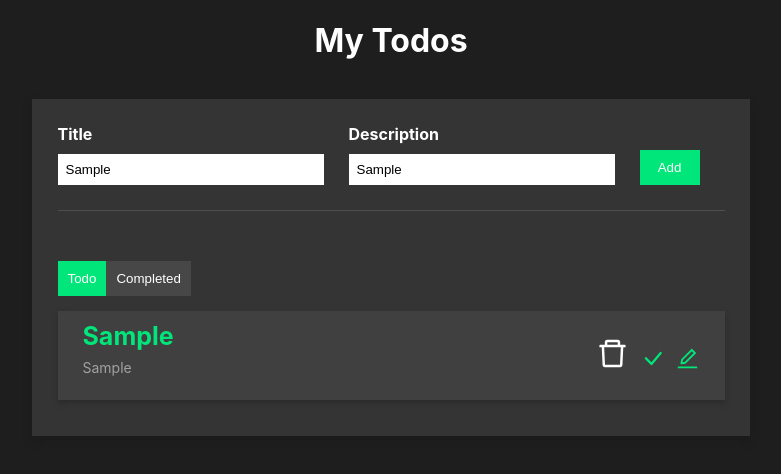
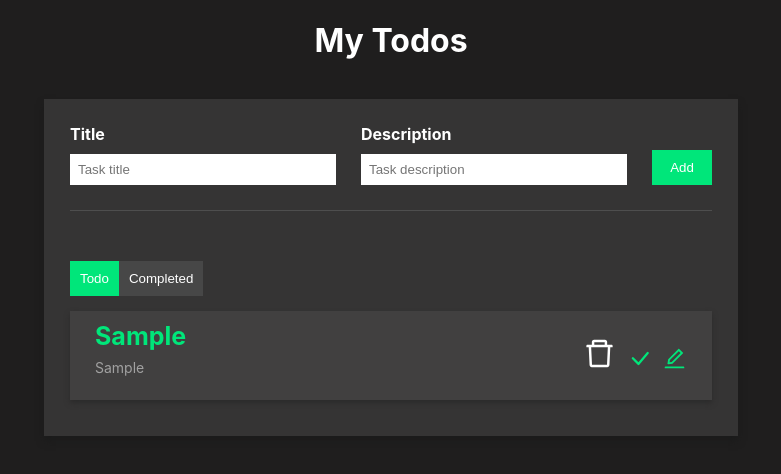
Before and after one commit to Sebastian-Zgheyb/TodoList, a React (Create React App) app in the folder todo-app/: page / in a window 1280 px wide. Both pictures are taken after typing "Sample", "Sample" into the empty fields and a click on the button "Add". Shown: the top 474 px of the page, without its empty margins (249-1030 px from the left). Built offline with nearby package versions, Linux system fonts and the light colour scheme.

Commit message:
Refactored code into components

```diff
--- a/todo-app/src/App.js
+++ b/todo-app/src/App.js
@@ -1,164 +1,89 @@
 import { useEffect, useState } from 'react';
 import './App.css';
-import { AiOutlineDelete, AiOutlineEdit } from 'react-icons/ai';
-import { BsCheckLg } from 'react-icons/bs';
+import TodoInput from './components/TodoInput';
+import TodoList from './components/TodoList';
+import CompletedList from './components/CompletedList';
+import ButtonGroup from './components/ButtonGroup';
+
 function App() {
   const [isCompleteScreen, setIsCompleteScreen] = useState(false);
   const [allTodos, setTodos] = useState([]);
-  const [newTitle, setNewTitle] = useState("");
-  const [newDescription, setNewDescription] = useState("");
   const [completedTodos, setCompletedTodos] = useState([]);
-  const [currentEdit, setCurrentEdit] = useState("");
-  const [currentEditedItem, setCurrentEditedItem] = useState("");
+  const [currentEdit, setCurrentEdit] = useState(null);
+  const [currentEditedItem, setCurrentEditedItem] = useState(null);
 
-  const handleAddTodo = () => {
-    let newTodoItem = {
-      title: newTitle,
-      description: newDescription
-    }
+  useEffect(() => {
+    const savedTodo = JSON.parse(localStorage.getItem('todolist'));
+    const savedCompletedTodo = JSON.parse(localStorage.getItem('completedTodos'));
+    if (savedTodo) setTodos(savedTodo);
+    if (savedCompletedTodo) setCompletedTodos(savedCompletedTodo);
+  }, []);
 
-    let updatedTodoArr = [...allTodos];
-    updatedTodoArr.push(newTodoItem);
-    setTodos(updatedTodoArr);
-    localStorage.setItem('todolist', JSON.stringify(updatedTodoArr));
-  }
-
-  const handleDeleteTodo = (index)=>{
-    let reducedTodo = [...allTodos];
-    reducedTodo.splice(index, 1);
-
-    localStorage.setItem('todolist', JSON.stringify(reducedTodo));
-    setTodos(reducedTodo);
+  const handleAddTodo = (title, description) => {
+    const newTodoItem = { title, description };
+    const updatedTodos = [...allTodos, newTodoItem];
+    setTodos(updatedTodos);
+    localStorage.setItem('todolist', JSON.stringify(updatedTodos));
   };
 
-  const handleDeleteCompletedTodo = (index)=>{
-    let reducedCompletedTodo = [...completedTodos];
-    reducedCompletedTodo.splice(index, 1);
-    localStorage.setItem('completedTodos', JSON.stringify(reducedCompletedTodo));
-    setCompletedTodos(reducedCompletedTodo);
-  }
+  const handleDeleteTodo = (index) => {
+    const updatedTodos = [...allTodos];
+    updatedTodos.splice(index, 1);
+    setTodos(updatedTodos);
+    localStorage.setItem('todolist', JSON.stringify(updatedTodos));
+  };
 
-  const handleEdit = (index, item)=>{
+  const handleDeleteCompletedTodo = (index) => {
+    const updatedCompletedTodos = [...completedTodos];
+    updatedCompletedTodos.splice(index, 1);
+    setCompletedTodos(updatedCompletedTodos);
+    localStorage.setItem('completedTodos', JSON.stringify(updatedCompletedTodos));
+  };
+
+  const handleEdit = (index, item) => {
     setCurrentEdit(index);
     setCurrentEditedItem(item);
-  }
+  };
 
-  const handleUpdateTitle = (value)=>{
-    setCurrentEditedItem((prev)=> {
-      return {...prev, title:value}
-    })
-  }
+  const handleUpdateTodo = (updatedItem) => {
+    const updatedTodos = [...allTodos];
+    updatedTodos[currentEdit] = updatedItem;
+    setTodos(updatedTodos);
+    setCurrentEdit(null);
+    setCurrentEditedItem(null);
+    localStorage.setItem('todolist', JSON.stringify(updatedTodos));
+  };
 
-  const handleUpdateDescription = (value)=>{
-    setCurrentEditedItem((prev)=> {
-      return {...prev, description:value}
-    })
-  }
+  const handleComplete = (index) => {
+    const now = new Date();
+    const completedOn = `${now.getDate()}-${now.getMonth() + 1}-${now.getFullYear()} at ${now.getHours()}:${now.getMinutes()}:${now.getSeconds()}`;
+    const completedItem = { ...allTodos[index], completedOn };
 
-  const handleUpdateToDo = ()=> {
-    let newToDo = [...allTodos];
-    newToDo[currentEdit] = currentEditedItem;
-    setTodos(newToDo);
-    setCurrentEdit("");
-    localStorage.setItem('todolist', JSON.stringify(newToDo));
-  }
+    setCompletedTodos([...completedTodos, completedItem]);
+    handleDeleteTodo(index);
+    localStorage.setItem('completedTodos', JSON.stringify([...completedTodos, completedItem]));
+  };
 
-  const handleComplete = (index)=>{
-    let now = new Date();
-    let dd = now.getDate();
-    let mm = now.getMonth() + 1;
-    let yyyy = now.getFullYear();
-    let h = now.getHours();
-    let m = now.getMinutes();
-    let s = now.getSeconds();
-    let completedOn = dd + '-' + mm + '-' + yyyy + ' at ' + h + ':' + m + ':' + s;
-
-    let filteredItem = {
-      ...allTodos[index],
-      completedOn: completedOn
-    }
-    let updatedCompletedArr = [...completedTodos];
-    updatedCompletedArr.push(filteredItem);
-    setCompletedTodos(updatedCompletedArr);
-    handleDeleteTodo(index);
-    localStorage.setItem('completedTodos', JSON.stringify(updatedCompletedArr));
-  }
-
-  useEffect(()=>{
-    let savedTodo = JSON.parse(localStorage.getItem('todolist'));
-    let savedCompletedTodo = JSON.parse(localStorage.getItem('completedTodos'));
-    if (savedTodo) {
-      setTodos(savedTodo);
-    }
-    if (savedCompletedTodo) {
-      setCompletedTodos(savedCompletedTodo);
-    }
-  }, []);
   return (
     <div className="App">
       <h1>My Todos</h1>
-
-      <div className='todo-wrapper'>
-        <div className='todo-input'>
-            <div className='todo-input-item'>
-              <label>Title</label>
-              <input type="text" value={newTitle} onChange={(e)=>setNewTitle(e.target.value)} placeholder="What's the task title?"></input>
-            </div>
-            <div className='todo-input-item'>
-              <label>Description</label>
-              <input type="text" value={newDescription} onChange={(e)=>setNewDescription(e.target.value)} placeholder="What's the task description?"></input>
-            </div>
-            <div className='todo-input-item'>
-              <button type='button' onClick={handleAddTodo} className='primaryButton'>Add</button>
-            </div>
-        </div>
-        <div className='button-area'>
-          <button className={`secondaryButton ${isCompleteScreen===false && 'active'}`} onClick={()=>setIsCompleteScreen(false)}>Todo</button>
-          <button className={`secondaryButton ${isCompleteScreen===true && 'active'}`} onClick={()=>setIsCompleteScreen(true)}>Completed</button>
-        </div>
-        <div className='todo-list'>
-          {isCompleteScreen===false && allTodos.map((item, index)=> {
-            if (currentEdit===index) {
-              return(
-                <div className='edit__wrapper' key={index}>
-                <input placeholder='Updated Title' onChange={(e)=>handleUpdateTitle(e.target.value)} value={currentEditedItem.title}/>
-                <textarea placeholder='Updated Title' rows={4} onChange={(e)=>handleUpdateDescription(e.target.value)} value={currentEditedItem.description}/>
-                  <button type="button" onClick={handleUpdateToDo} className='primaryButton'>Update</button>
-              </div>
-              )
-            }
-            else {
-
-            }
-            return (
-              <div className='todo-list-item' key={index}>
-            <div>
-              <h3>{item.title}</h3>
-              <p>{item.description}</p>
-            </div>
-            <div>
-              <AiOutlineDelete className='icon' onClick={()=>handleDeleteTodo(index)} title="Delete?"/>
-              <BsCheckLg className='check-icon' onClick={()=>handleComplete(index)} title="Complete?"/>
-              <AiOutlineEdit className="check-icon" onClick={()=>handleEdit(index, item)} title="Edit?"/>
-            </div>
-          </div>
-            )
-          })}
-
-          {isCompleteScreen===true && completedTodos.map((item, index)=> {
-            return (
-              <div className='todo-list-item' key={index}>
-            <div>
-              <h3>{item.title}</h3>
-              <p>{item.description}</p>
-              <p><small>Completed on: {item.completedOn}</small></p>
-            </div>
-            <div>
-              <AiOutlineDelete className='icon' onClick={()=>handleDeleteCompletedTodo(index)} title="Delete?"/>
-            </div>
-          </div>
-            )
-          })}
+      <div className="todo-wrapper">
+        <TodoInput onAddTodo={handleAddTodo} />
+        <ButtonGroup isCompleteScreen={isCompleteScreen} setIsCompleteScreen={setIsCompleteScreen} />
+        <div className="todo-list">
+          {!isCompleteScreen ? (
+            <TodoList
+              todos={allTodos}
+              onDelete={handleDeleteTodo}
+              onComplete={handleComplete}
+              onEdit={handleEdit}
+              currentEdit={currentEdit}
+              currentEditedItem={currentEditedItem}
+              onUpdateTodo={handleUpdateTodo}
+            />
+          ) : (
+            <CompletedList todos={completedTodos} onDelete={handleDeleteCompletedTodo} />
+          )}
         </div>
       </div>
     </div>
--- /dev/null
+++ b/todo-app/src/components/ButtonGroup.js
@@ -0,0 +1,20 @@
+const ButtonGroup = ({ isCompleteScreen, setIsCompleteScreen }) => {
+    return (
+      <div className="button-area">
+        <button
+          className={`secondaryButton ${!isCompleteScreen && 'active'}`}
+          onClick={() => setIsCompleteScreen(false)}
+        >
+          Todo
+        </button>
+        <button
+          className={`secondaryButton ${isCompleteScreen && 'active'}`}
+          onClick={() => setIsCompleteScreen(true)}
+        >
+          Completed
+        </button>
+      </div>
+    );
+  };
+
+  export default ButtonGroup;
--- /dev/null
+++ b/todo-app/src/components/CompletedList.js
@@ -0,0 +1,16 @@
+import { AiOutlineDelete } from 'react-icons/ai';
+
+const CompletedList = ({ todos, onDelete }) => {
+  return todos.map((item, index) => (
+    <div className="todo-list-item" key={index}>
+      <div>
+        <h3>{item.title}</h3>
+        <p>{item.description}</p>
+        <p><small>Completed on: {item.completedOn}</small></p>
+      </div>
+      <AiOutlineDelete className="icon" onClick={() => onDelete(index)} title="Delete?" />
+    </div>
+  ));
+};
+
+export default CompletedList;
--- /dev/null
+++ b/todo-app/src/components/EditTodo.js
@@ -0,0 +1,15 @@
+import { useState } from 'react';
+
+const EditTodo = ({ item, onUpdate }) => {
+    const [updatedItem, setUpdatedItem] = useState(item);
+
+    return (
+      <div className="edit__wrapper">
+        <input value={updatedItem.title} onChange={(e) => setUpdatedItem({ ...updatedItem, title: e.target.value })} />
+        <textarea value={updatedItem.description} rows={4} onChange={(e) => setUpdatedItem({ ...updatedItem, description: e.target.value })} />
+        <button type="button" onClick={() => onUpdate(updatedItem)} className="primaryButton">Update</button>
+      </div>
+    );
+  };
+
+  export default EditTodo;
--- /dev/null
+++ b/todo-app/src/components/TodoInput.js
@@ -0,0 +1,30 @@
+import { useState } from 'react';
+
+const TodoInput = ({ onAddTodo }) => {
+  const [title, setTitle] = useState("");
+  const [description, setDescription] = useState("");
+
+  const handleAdd = () => {
+    if (title && description) {
+      onAddTodo(title, description);
+      setTitle("");
+      setDescription("");
+    }
+  };
+
+  return (
+    <div className="todo-input">
+      <div className="todo-input-item">
+        <label>Title</label>
+        <input type="text" value={title} onChange={(e) => setTitle(e.target.value)} placeholder="Task title" />
+      </div>
+      <div className="todo-input-item">
+        <label>Description</label>
+        <input type="text" value={description} onChange={(e) => setDescription(e.target.value)} placeholder="Task description" />
+      </div>
+      <button type="button" onClick={handleAdd} className="primaryButton">Add</button>
+    </div>
+  );
+};
+
+export default TodoInput;
--- /dev/null
+++ b/todo-app/src/components/TodoItem.js
@@ -0,0 +1,20 @@
+import { AiOutlineDelete, AiOutlineEdit } from 'react-icons/ai';
+import { BsCheckLg } from 'react-icons/bs';
+
+const TodoItem = ({ item, index, onDelete, onComplete, onEdit }) => {
+  return (
+    <div className="todo-list-item">
+      <div>
+        <h3>{item.title}</h3>
+        <p>{item.description}</p>
+      </div>
+      <div>
+        <AiOutlineDelete className="icon" onClick={() => onDelete(index)} title="Delete?" />
+        <BsCheckLg className="check-icon" onClick={() => onComplete(index)} title="Complete?" />
+        <AiOutlineEdit className="check-icon" onClick={() => onEdit(index, item)} title="Edit?" />
+      </div>
+    </div>
+  );
+};
+
+export default TodoItem;
--- /dev/null
+++ b/todo-app/src/components/TodoList.js
@@ -0,0 +1,14 @@
+import TodoItem from './TodoItem';
+import EditTodo from './EditTodo';
+
+const TodoList = ({ todos, onDelete, onComplete, onEdit, currentEdit, currentEditedItem, onUpdateTodo }) => {
+  return todos.map((item, index) => (
+    currentEdit === index ? (
+      <EditTodo key={index} item={currentEditedItem} onUpdate={onUpdateTodo} />
+    ) : (
+      <TodoItem key={index} item={item} index={index} onDelete={onDelete} onComplete={onComplete} onEdit={onEdit} />
+    )
+  ));
+};
+
+export default TodoList;
```
